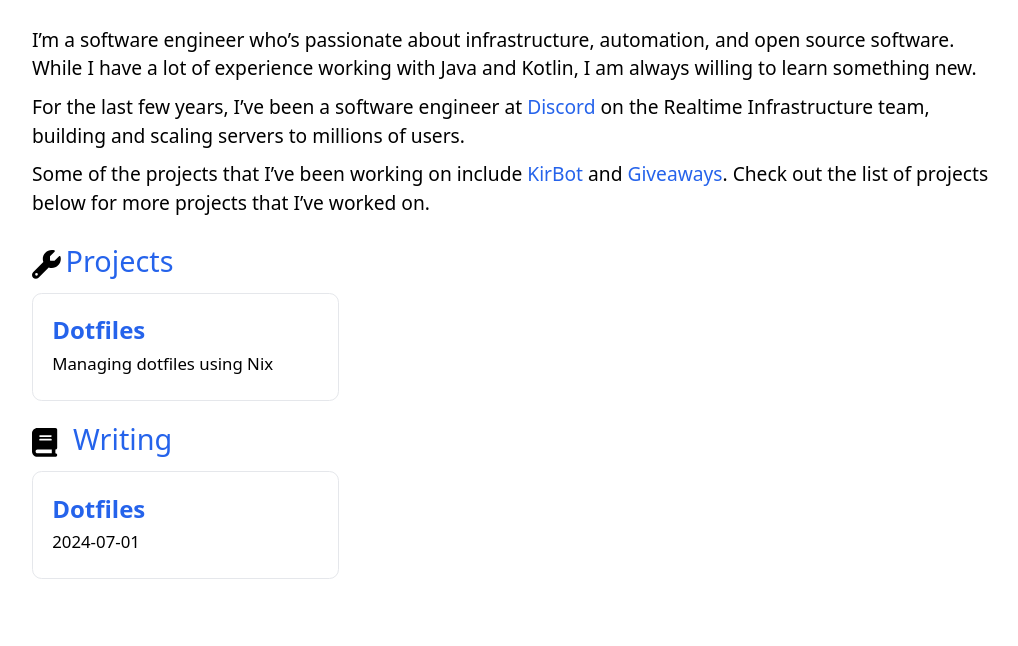
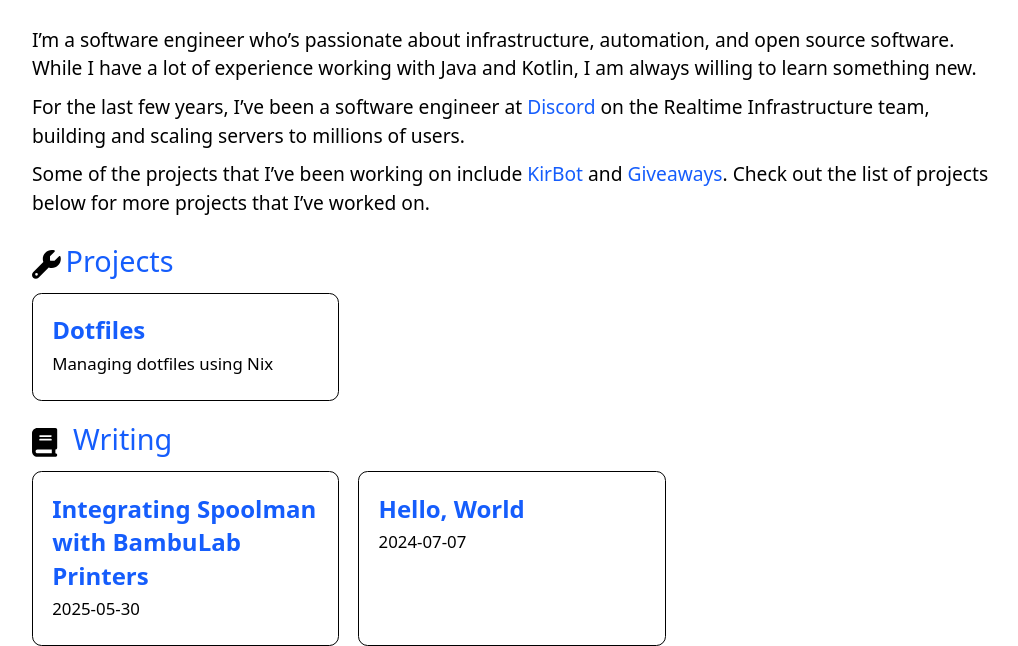
Before and after one commit to mrkirby153/mrkirby153.com, an Astro site: page / in a window 1280 px wide. Shown: the part 208-854 px from the top of the page, without its empty margins (128-1146 px from the left). Before the commit the page ends 800 px from the top, so only its background shows below. Built offline with nearby package versions, Linux system fonts and the light colour scheme; Astro itself is replaced by a stand-in of ours; some packages are replaced by stand-ins of ours.

Commit message:
Tailwind v4

```diff
--- a/astro.config.mjs
+++ b/astro.config.mjs
@@ -1,6 +1,5 @@
 import { defineConfig } from "astro/config";
 import mdx from "@astrojs/mdx";
-import tailwind from "@astrojs/tailwind";
 import react from "@astrojs/react";
 import expressiveCode from "astro-expressive-code";
 import { pluginLineNumbers } from "@expressive-code/plugin-line-numbers";
@@ -9,9 +8,12 @@ import remarkMath from "remark-math";
 import remarkToc from "remark-toc";
 import { rehypeAccessibleEmojis } from "rehype-accessible-emojis";
 
+import tailwindcss from "@tailwindcss/vite";
+
 // https://astro.build/config
 export default defineConfig({
   site: "https://www.mrkirby153.com",
+
   integrations: [
     expressiveCode({
       plugins: [pluginLineNumbers()],
@@ -23,11 +25,15 @@ export default defineConfig({
       remarkPlugins: [remarkMath, remarkToc],
       rehypePlugins: [rehypeKatex, rehypeAccessibleEmojis],
     }),
-    tailwind(),
     react(),
   ],
+
   markdown: {
     remarkPlugins: [remarkMath, remarkToc],
     rehypePlugins: [rehypeKatex, rehypeAccessibleEmojis],
   },
+
+  vite: {
+    plugins: [tailwindcss()],
+  },
 });
--- a/package.json
+++ b/package.json
@@ -14,13 +14,13 @@
     "@astrojs/mdx": "^4.3.0",
     "@astrojs/react": "^4.3.0",
     "@astrojs/rss": "^4.0.11",
-    "@astrojs/tailwind": "^6.0.2",
     "@expressive-code/plugin-line-numbers": "^0.41.2",
     "@fortawesome/fontawesome-svg-core": "^6.5.2",
     "@fortawesome/free-brands-svg-icons": "^6.5.2",
     "@fortawesome/free-regular-svg-icons": "^6.5.2",
     "@fortawesome/free-solid-svg-icons": "^6.5.2",
-    "@tailwindcss/typography": "^0.5.15",
+    "@tailwindcss/typography": "^0.5.16",
+    "@tailwindcss/vite": "^4.1.8",
     "@types/markdown-it": "^14.1.1",
     "@types/react": "^18.3.3",
     "@types/react-dom": "^18.3.0",
@@ -37,7 +37,7 @@
     "remark-toc": "^9.0.0",
     "sanitize-html": "^2.13.0",
     "sharp": "^0.33.4",
-    "tailwindcss": "^3.4.4",
+    "tailwindcss": "^4.1.8",
     "tiny-invariant": "^1.3.3",
     "typescript": "^5.5.3"
   },
--- a/src/content.config.ts
+++ b/src/content.config.ts
@@ -20,7 +20,7 @@ const projectCollection = defineCollection({
 const postCollection = defineCollection({
   loader: glob({
     pattern: "**/[^_]*.{md,mdx}",
-    base: "./src/content/projects",
+    base: "./src/content/posts",
   }),
   schema: z.object({
     title: z.string(),
--- a/src/layouts/Layout.astro
+++ b/src/layouts/Layout.astro
@@ -35,6 +35,7 @@ const realTitle = title ? `${title} | mrkirby153.com` : "mrkirby153.com";
 </html>
 
 <style is:global>
+  @import "../styles/global.css";
   html {
     @apply text-[1.2rem];
   }
@@ -47,6 +48,7 @@ const realTitle = title ? `${title} | mrkirby153.com` : "mrkirby153.com";
 </style>
 
 <style>
+  @import "../styles/global.css";
   html {
     @apply dark:bg-[#303030] dark:text-white;
   }
--- a/src/pages/index.astro
+++ b/src/pages/index.astro
@@ -72,6 +72,7 @@ const featuredPostsItems: Item[] = featuredPosts.map((post) => {
 </Layout>
 
 <style is:global>
+  @import "../styles/global.css";
   body {
     max-width: 75%;
     margin-left: auto;
--- a/src/pages/post/[...page].astro
+++ b/src/pages/post/[...page].astro
@@ -55,6 +55,7 @@ const { page } = Astro.props satisfies Props;
 </Layout>
 
 <style is:global>
+  @import "../../styles/global.css";
   body {
     @apply mx-auto md:max-w-[50%] max-w-[90%];
   }
--- a/src/pages/project/[...slug].astro
+++ b/src/pages/project/[...slug].astro
@@ -52,6 +52,7 @@ const dayOfWeek = entry.data.updated
 </Post>
 
 <style is:global>
+  @import "../../styles/global.css";
   body {
     @apply md:max-w-[50%] max-w-[90%] mx-auto;
   }
--- a/src/pages/projects.astro
+++ b/src/pages/projects.astro
@@ -39,6 +39,7 @@ allProjects.sort((a, b) => {
 </Layout>
 
 <style is:global>
+  @import "../styles/global.css";
   body {
     @apply mx-auto md:max-w-[50%] max-w-[90%];
   }
--- a/src/pages/rss.xml.ts
+++ b/src/pages/rss.xml.ts
@@ -22,7 +22,7 @@ export async function GET(context: APIContext) {
       pubDate: post.data.date,
       description: post.data.summary,
       link: `/post/${post.id}`,
-      content: sanitizeHtml(parser.render(post.body), {
+      content: sanitizeHtml(parser.render(post.body || ""), {
         allowedTags: sanitizeHtml.defaults.allowedTags.concat(["img"]),
       }),
     })),
--- /dev/null
+++ b/src/styles/global.css
@@ -0,0 +1,2 @@
+@import "tailwindcss";
+@plugin "@tailwindcss/typography";
--- a/tailwind.config.mjs
+++ /dev/null
@@ -1,19 +0,0 @@
-/** @type {import('tailwindcss').Config} */
-export default {
-  content: ["./src/**/*.{astro,html,js,jsx,md,mdx,svelte,ts,tsx,vue}"],
-  theme: {
-    extend: {
-      typography: {
-        DEFAULT: {
-          css: {
-            p: {
-              marginTop: "0",
-              marginBottom: "0",
-            },
-          },
-        },
-      },
-    },
-  },
-  plugins: [require("@tailwindcss/typography")],
-};
```
Also changed, not shown: pnpm-lock.yaml.
